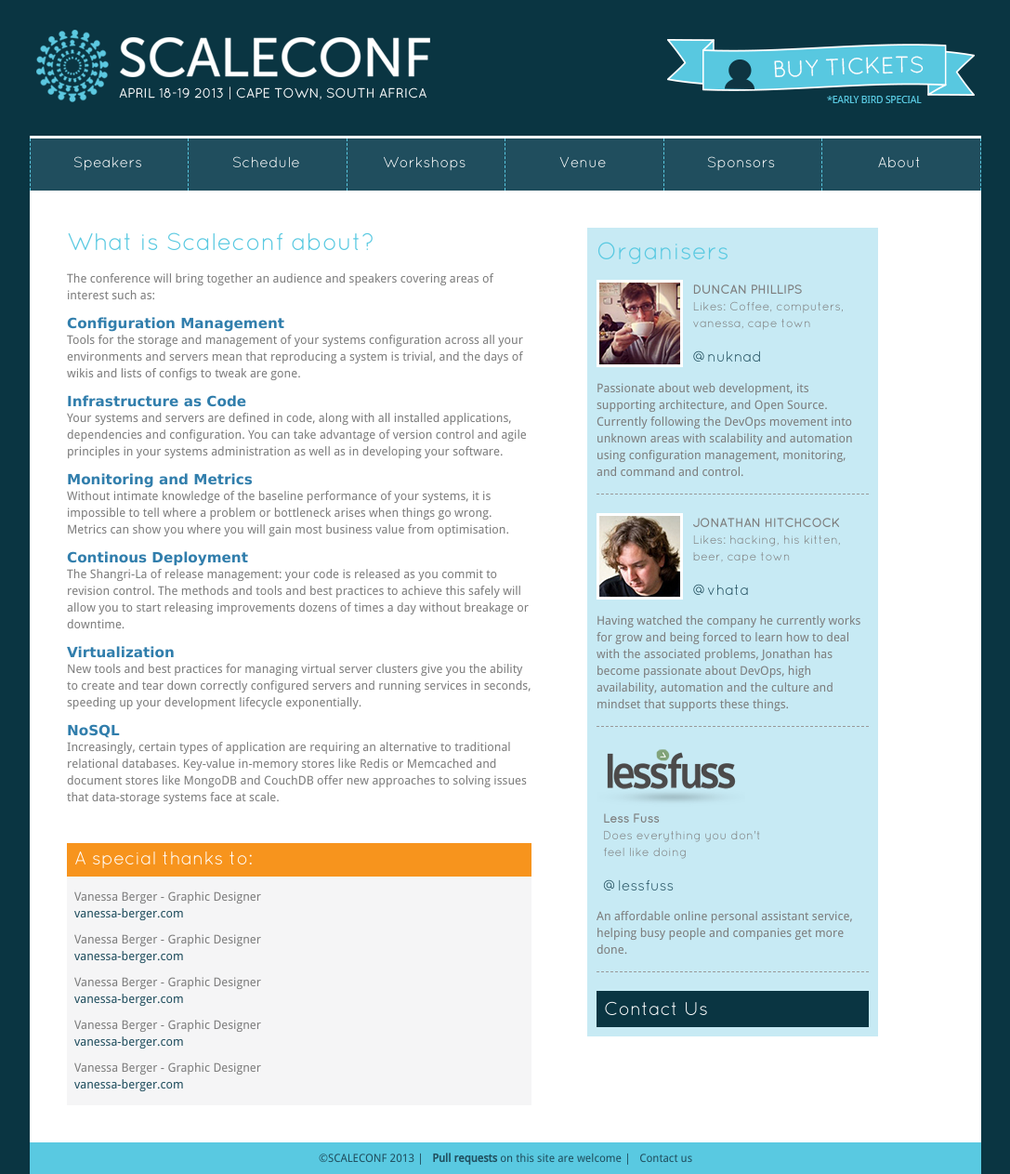
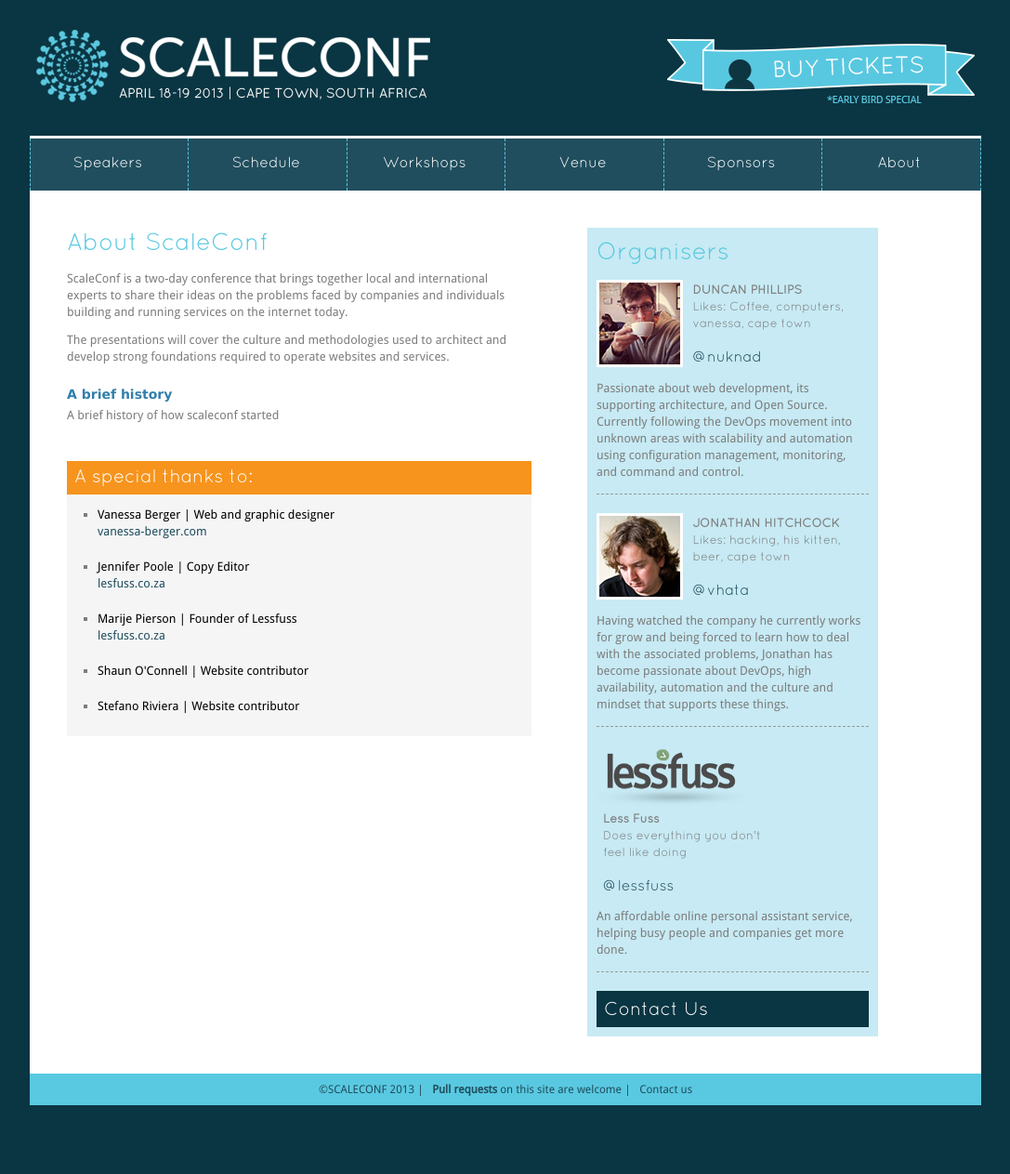
Before and after one commit to scaleconf/scaleconf.github.com, a Jekyll site: the page built from about.html, in a window 1280 px wide. Shown: the whole page at 93% size, without its empty margins (96-1183 px from the left). Built offline with Jekyll 4.4.1, drawn with Linux system fonts in a browser that asks for light colours; Markdown is read by kramdown in place of the engine named in the settings; after the commit the page ends 1189 px from its top, so only the background shows below that.

Commit message:
updated the about page content

```diff
--- a/about.html
+++ b/about.html
@@ -5,45 +5,54 @@
 <div id="about-pg">
     <div id="left-column-about">
         <div id="about-info">
-            <h1>What is Scaleconf about?</h1>
-            <p>The conference will bring together an audience and speakers covering areas of interest such as:</p>
-			<h3>Configuration Management</h3>
-			<p>Tools for the storage and management of your systems configuration across all your environments and servers mean that reproducing a system is trivial, and the days of wikis and lists of configs to tweak are gone.</p>
-
-			<h3>Infrastructure as Code</h3>
-			<p>Your systems and servers are defined in code, along with all installed applications, dependencies and configuration. You can take advantage of version control and agile principles in your systems administration as well as in developing your software.</p>
-
-			<h3>Monitoring and Metrics</h3>
-            <p>Without intimate knowledge of the baseline performance of your systems, it is impossible to tell where a problem or bottleneck arises when things go wrong. Metrics can show you where you will gain most business value from optimisation.</p>
-
-		<h3>Continous Deployment</h3>
-		<p>The Shangri-La of release management: your code is released as you commit to revision control. The methods and tools and best practices to achieve this safely will allow you to start releasing improvements dozens of times a day without breakage or downtime.</p>
-
-		<h3>Virtualization</h3>
-		<p>New tools and best practices for managing virtual server clusters give you the ability to create and tear down correctly configured servers and running services in seconds, speeding up your development lifecycle exponentially.</p>
-
-		<h3>NoSQL</h3>
-        <p>Increasingly, certain types of application are requiring an alternative to traditional relational databases. Key-value in-memory stores like Redis or Memcached and document stores like MongoDB and CouchDB offer new approaches to solving issues that data-storage systems face at scale.</p>
+            <h1>About ScaleConf</h1>
+            <p>
+                ScaleConf is a two-day conference that brings together local and international
+                experts to share their ideas on the problems faced by companies and individuals
+                building and running services on the internet today.
+            </p>
+            <p>
+                The presentations will cover the culture and methodologies used to architect and
+                develop strong foundations required to operate websites and services.
+            </p>
+            <h4 class='padded'>A brief history</h4>
+            <p>
+                A brief history of how scaleconf started
+            </p>
         </div>
 
         <div id="thanks">
             <h2>A special thanks to:</h2>
             <ul>
                 <li>
-                	<p class="name-title">Vanessa Berger - Graphic Designer </p>
+                    <p class="name-title"> Vanessa Berger | Web and graphic designer</p>
+                    <p>
                         <a href="http://www.vanessa-berger.com" target="_blank">vanessa-berger.com </a>
+                    </p>
                 </li>
-                <li><p class="name-title">Vanessa Berger - Graphic Designer </p>
-                    <a href="http://www.vanessa-berger.com" target="_blank">vanessa-berger.com </a>
+                <li>
+                    <p class="name-title">Jennifer Poole | Copy Editor</p>
+                    <p>
+                        <a href="http://lessfuss.co.za" target="_blank">lesfuss.co.za </a>
+                    </p>
                 </li>
-                <li><p class="name-title">Vanessa Berger - Graphic Designer </p>
-                    <a href="http://www.vanessa-berger.com" target="_blank">vanessa-berger.com </a>
+            </ul>
+            <ul>
+                <li>
+                    <p class="name-title">Marije Pierson | Founder of Lessfuss</p>
+                    <p>
+                        <a href="http://lessfuss.co.za" target="_blank">lesfuss.co.za </a>
+                    </p>
                 </li>
-                <li><p class="name-title">Vanessa Berger - Graphic Designer </p>
-                    <a href="http://www.vanessa-berger.com" target="_blank">vanessa-berger.com </a>
+                <li>
+                    <p class="name-title">Shaun O'Connell | Website contributor</p>
+                    <p>
+                    </p>
                 </li>
-                <li><p class="name-title">Vanessa Berger - Graphic Designer </p>
-                    <a href="http://www.vanessa-berger.com" target="_blank">vanessa-berger.com </a>
+                <li>
+                    <p class="name-title">Stefano Riviera | Website contributor</p>
+                    <p>
+                    </p>
                 </li>
             </ul>
         </div>
--- a/css/scaleconf2013.css
+++ b/css/scaleconf2013.css
@@ -22,7 +22,7 @@
     line-height:1em;
 }
 h4 {font-size:14px;}
-
+h4.padded { padding: 10px 0 5px 0; }
 p {
     line-height: 18px;
     margin: 0 0 12px;
@@ -1006,11 +1006,20 @@
 
 #about-pg #left-column-about #thanks ul {
 	margin-left: 8px;
+    padding:0 5px;
 }
 
 #about-pg #left-column-about #thanks li {
-	margin-bottom: 10px;
+	margin: 10px 0 10px 20px;
 	list-style: none;
+    padding:0 15px 10px 0px;
+    list-style: square;
+}
+
+#about-pg #left-column-about #thanks li p.name-title {
+    color: #000;
+    margin-top: 0;
+    padding:0;
 }
 
 #about-pg #right-column-about img.profile {
```
Lines whose indentation alone changed are shown as unchanged.
